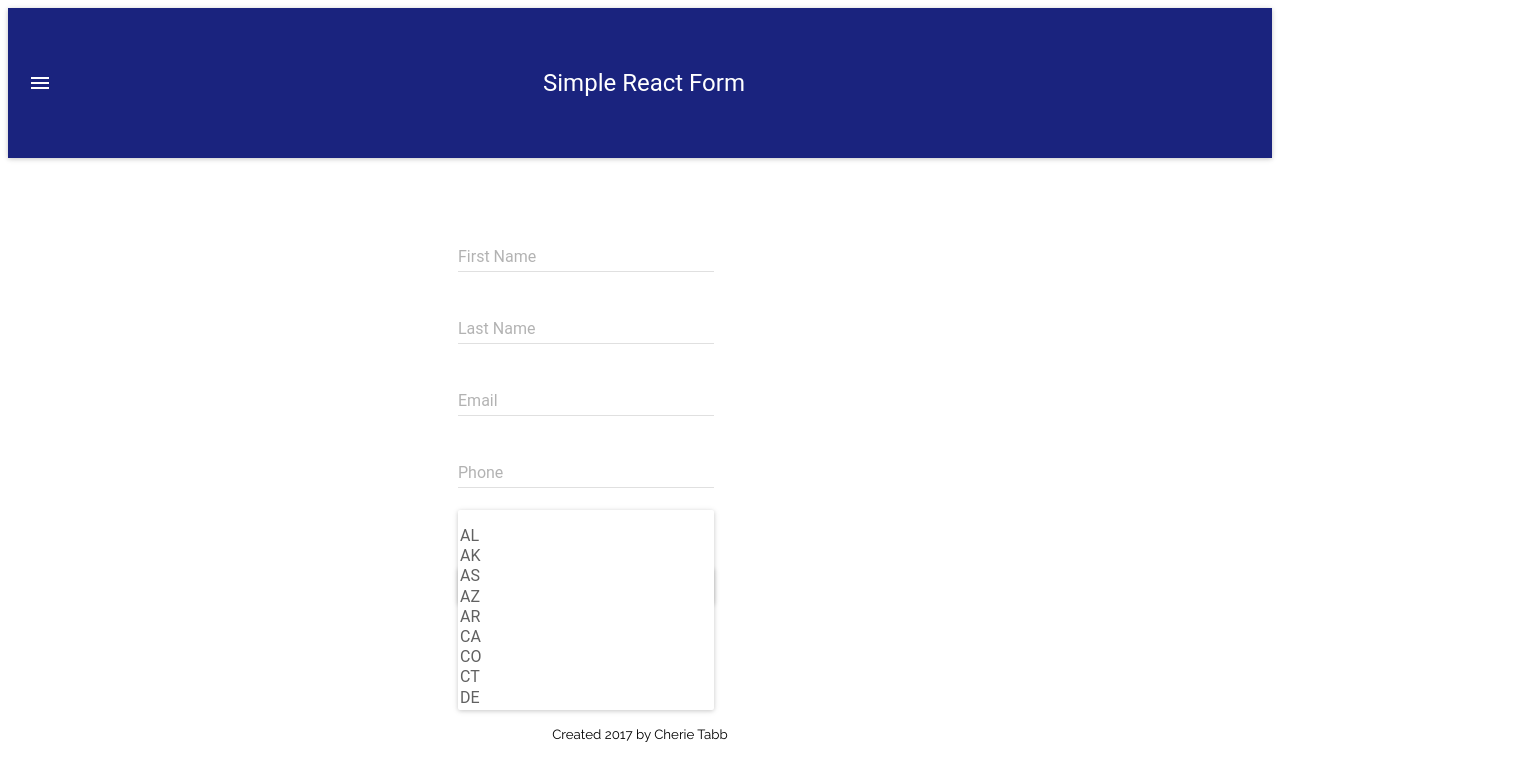
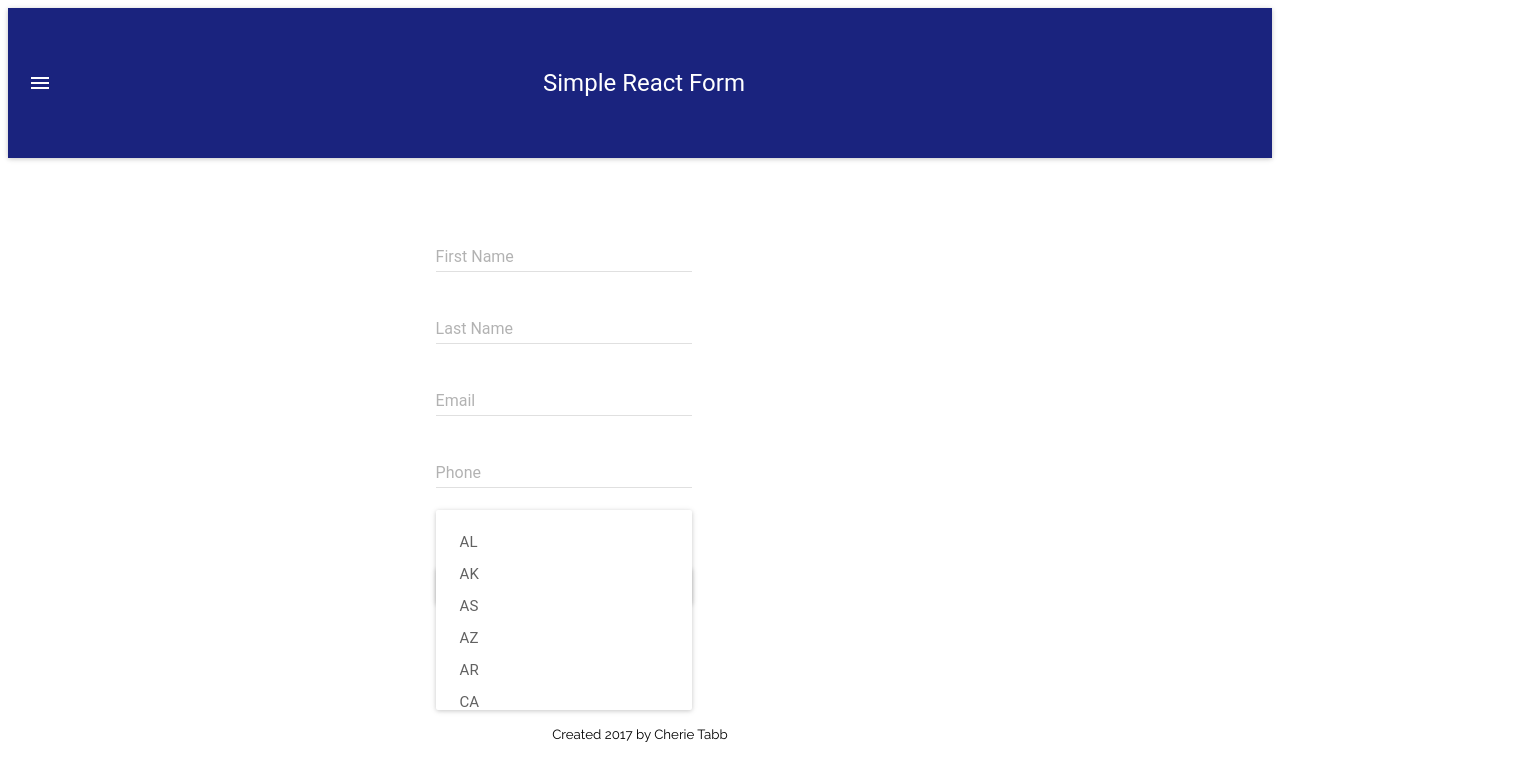
Before and after one commit to Cherietabb/simple-react-form, a React (Create React App) app: page / in a window 1280 px wide. Both pictures are taken after a click on the button 690 px from the left and 542 px from the top of the page. Shown: the top 780 px of the page, 1519 px wide, since content can reach past the window. Built offline with nearby package versions, Linux system fonts and the light colour scheme; what react-tap-event-plugin would draw is missing.

Commit message:
validated email field, but can't get selectfield to work properly.

```diff
--- a/src/App.css
+++ b/src/App.css
@@ -4,33 +4,6 @@
   font-family: 'Raleway', 'Lato', sans-serif;
 }
 
-.App-header {
-  background-color: hsla(0, 0%, 100%, 0.99);
-  font-size: 22pt;
-  display: grid;
-  grid-row: auto;
-  padding: 40px 0 40px 0;
-  margin-top: -20px;
-  color: hsl(50, 0%, 30%);
-}
-.App-intro {
-  font-size: large;
-}
-
-.form-container {
-  background-color: hsla(0, 0%, 0%, 0.1);
-  box-shadow: 0 10px 10px 0 hsla(0, 0%, 0%, 0.2);
-  border-radius: 5px;
-  width: 40%;
-  margin: 0 auto;
-  display: flex;
-  flex-direction: column;
-}
-
-.form-horizontal {
-  padding: 10px;
-}
-
 h3 {
   text-align: match-parent;
 }
--- a/src/components/Contact.js
+++ b/src/components/Contact.js
@@ -2,21 +2,27 @@ import React, {Component} from 'react';
 import TextField from 'material-ui/TextField';
 import RaisedButton from 'material-ui/RaisedButton';
 import SelectField from 'material-ui/SelectField';
+import MenuItem from 'material-ui/MenuItem';
 
 const contentStyle = {
 	display: 'flex',
-	flexWrap: 'wrap',
 	width: '80%',
 	padding: '50px',
-	margin: 'auto 400px'
-
+	justifyContent: 'center'
+	// margin: 'auto 0'
 };
 
 const textFieldStyle = {
 	display: 'flex',
-	flexDirection: 'column',
-	align: 'center'
+  flexDirection: 'column',
 };
+
+const stateNameList = [
+	'AL', 'AK', 'AS', 'AZ', 'AR', 'CA', 'CO', 'CT', 'DE', 'DC', 'FL', 'GA', 'HI',
+	'ID', 'IL', 'IN', 'IA', 'KS', 'KY', 'LA', 'ME', 'MD', 'MA', 'MI', 'MN', 'MS',
+	'MO', 'MT', 'NE', 'NV', 'NH', 'NJ', 'NM', 'NY', 'NC', 'ND', 'OH', 'OK', 'OR',
+	'PA', 'RI', 'SC', 'SD', 'TN', 'TX', 'UT', 'VT', 'VA', 'WA', 'WV', 'WI', 'WY'
+];
 
 class MuiContactForm extends Component {
 	constructor(props) {
@@ -32,19 +38,36 @@ class MuiContactForm extends Component {
 			phone: '',
 			phoneError: '',
 			state: '',
+
+
 		};
+		this.onStateChange = this.onStateChange.bind(this)
 	}
+
+	// _renderStates() {
+	// 	return this.state.stateNameList.map(stateName => {
+	// 		return <MenuItem key={stateName} />
+	// 	})
+	// }
+	//
+	onStateChange = (e, updatedValue) => {
+		this.setState({
+			state: updatedValue
+		}, console.log(this.state.stateName))
+		this.props.updateStateState(updatedValue)
+	};
+
 
 	handleInputChange = e => {
 		this.props.onChange({ [e.target.name]: e.target.value });
 		this.setState({
 			[e.target.name]: e.target.value
-		})
+		}, console.log(e.target.name))
 	};
 
 	validate = () => {
 		let isError = false;
-		const phonePattern = "\d{3}[-.]?\d{3}[-.]?\d{4}\b";
+		const phonePattern = "{3}[-.]?{3}[-.]?{4}\b";
 		const errors = {
 			firstNameError: '',
 			lastNameError: '',
@@ -58,10 +81,15 @@ class MuiContactForm extends Component {
 
 		if (!this.state.email) {
 			isError = true;
+			errors.emailError = "Email is required"
+		}
+
+		if (this.state.email != /^[A-Z0-9._%+-]+@[A-Z0-9.-]+\.[A-Z]{2,4}$/i.test(this.state.email)) {
+			isError = true
 			errors.emailError = "Please enter a valid email address"
 		}
 
-		if (!this.state.phone === phonePattern) {
+		if (this.state.phone &&  !phonePattern) {
 			isError = true;
 			errors.phoneError = "Please enter a valid phone number"
 		}
@@ -100,13 +128,6 @@ class MuiContactForm extends Component {
 	};
 
 	render() {
-		const states = [
-			'AL', 'AK', 'AS', 'AZ', 'AR', 'CA', 'CO', 'CT', 'DE', 'DC', 'FL', 'GA', 'HI',
-			'ID', 'IL', 'IN', 'IA', 'KS', 'KY', 'LA', 'ME', 'MD', 'MA', 'MI', 'MN', 'MS',
-			'MO', 'MT', 'NE', 'NV', 'NH', 'NJ', 'NM', 'NY', 'NC', 'ND', 'OH', 'OK', 'OR',
-			'PA', 'RI', 'SC', 'SD', 'TN', 'TX', 'UT', 'VT', 'VA', 'WA', 'WV', 'WI', 'WY'
-		];
-
 		return (
 		<div
 			style={contentStyle}>
@@ -158,11 +179,12 @@ class MuiContactForm extends Component {
 				<SelectField
 					name="state"
 					floatingLabelText="State"
-					value={this.state.state}
+					value={this.state.stateName}
 					style={textFieldStyle}
-					onChange={e => this.handleInputChange(e)}
+					onChange={(e) => this.handleInputChange(e)}
 					maxHeight={200}>
-						{states.map(state => <option value='state' key={state}>{state}</option>)}
+						{stateNameList.map(stateName => <MenuItem key={stateName} onChange={(e) => this.onStateChange(stateName)} primaryText={stateName} />)}
+						{/* {this._renderStates()} */}
 				</SelectField>
 				<RaisedButton
 					label="Submit"
```
